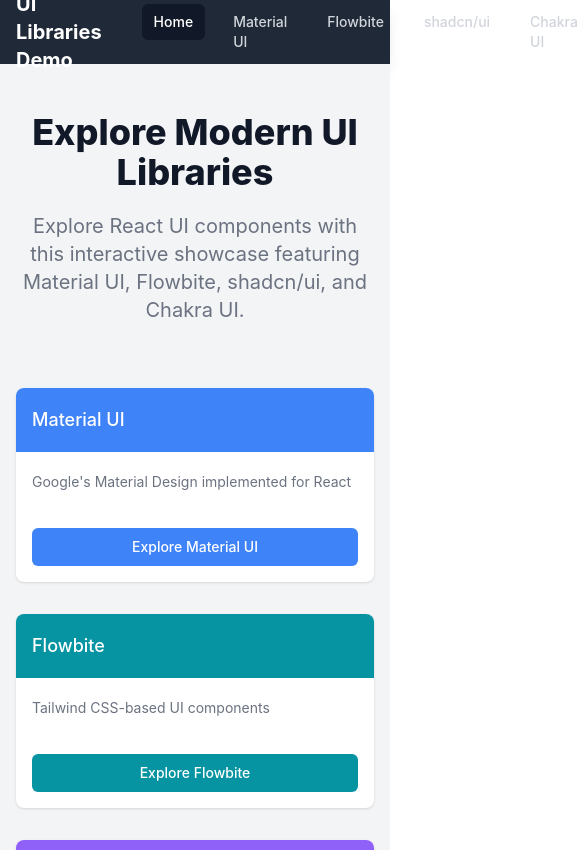
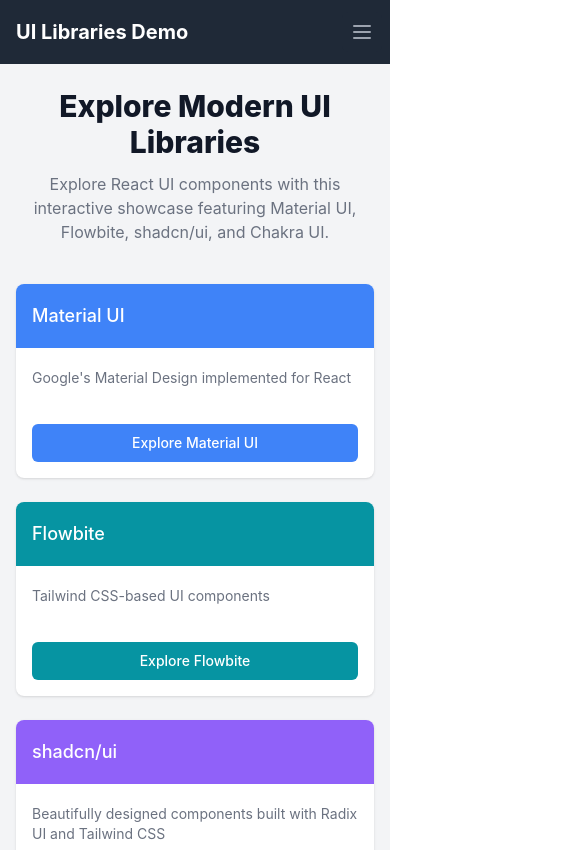
Before and after one commit to ashlynmaria/ui-libraries-demo, a React (Create React App) app: page / in a window 390 px wide. Shown: the top 850 px of the page, 585 px wide, since content can reach past the window. Built offline with nearby package versions, Linux system fonts and the light colour scheme.

Commit message:
Update App.js

```diff
--- a/src/App.js
+++ b/src/App.js
@@ -1,4 +1,4 @@
-import React from 'react';
+import React, { useState } from 'react';
 import { BrowserRouter as Router, Route, Link, Routes, useLocation } from 'react-router-dom';
 import { ChakraProvider } from "@chakra-ui/react";
 import MaterialUIPage from './pages/MaterialUIPage';
@@ -6,14 +6,15 @@ import FlowbitePage from './pages/FlowbitePage';
 import ShadcnPage from './pages/ShadcnPage';
 import ChakraUIPage from './pages/ChakraUIPage';
 
-function NavLink({ to, children }) {
+function NavLink({ to, children, onClick }) {
   const location = useLocation();
   const isActive = location.pathname === to;
 
   return (
     <Link
       to={to}
-      className={`px-3 py-2 rounded-md text-sm font-medium ${
+      onClick={onClick}
+      className={`block px-3 py-2 rounded-md text-base font-medium ${
         isActive
           ? 'bg-gray-900 text-white'
           : 'text-gray-300 hover:bg-gray-700 hover:text-white'
@@ -25,12 +26,24 @@ function NavLink({ to, children }) {
 }
 
 function Navigation() {
+  const [isOpen, setIsOpen] = useState(false);
+
+  const toggleMenu = () => {
+    setIsOpen(!isOpen);
+  };
+
+  const closeMenu = () => {
+    setIsOpen(false);
+  };
+
   return (
     <nav className="bg-gray-800 shadow-lg">
       <div className="max-w-7xl mx-auto px-4 sm:px-6 lg:px-8">
         <div className="flex items-center justify-between h-16">
           <div className="flex items-center">
             <span className="text-white font-bold text-xl">UI Libraries Demo</span>
+          </div>
+          <div className="hidden md:block">
             <div className="ml-10 flex items-baseline space-x-4">
               <NavLink to="/">Home</NavLink>
               <NavLink to="/material-ui">Material UI</NavLink>
@@ -39,8 +52,40 @@ function Navigation() {
               <NavLink to="/chakra-ui">Chakra UI</NavLink>
             </div>
           </div>
+          <div className="-mr-2 flex md:hidden">
+            <button
+              onClick={toggleMenu}
+              type="button"
+              className="bg-gray-800 inline-flex items-center justify-center p-2 rounded-md text-gray-400 hover:text-white hover:bg-gray-700 focus:outline-none focus:ring-2 focus:ring-offset-2 focus:ring-offset-gray-800 focus:ring-white"
+              aria-controls="mobile-menu"
+              aria-expanded="false"
+            >
+              <span className="sr-only">Open main menu</span>
+              {!isOpen ? (
+                <svg className="block h-6 w-6" xmlns="http://www.w3.org/2000/svg" fill="none" viewBox="0 0 24 24" stroke="currentColor" aria-hidden="true">
+                  <path strokeLinecap="round" strokeLinejoin="round" strokeWidth="2" d="M4 6h16M4 12h16M4 18h16" />
+                </svg>
+              ) : (
+                <svg className="block h-6 w-6" xmlns="http://www.w3.org/2000/svg" fill="none" viewBox="0 0 24 24" stroke="currentColor" aria-hidden="true">
+                  <path strokeLinecap="round" strokeLinejoin="round" strokeWidth="2" d="M6 18L18 6M6 6l12 12" />
+                </svg>
+              )}
+            </button>
+          </div>
         </div>
       </div>
+
+      {isOpen && (
+        <div className="md:hidden" id="mobile-menu">
+          <div className="px-2 pt-2 pb-3 space-y-1 sm:px-3">
+            <NavLink to="/" onClick={closeMenu}>Home</NavLink>
+            <NavLink to="/material-ui" onClick={closeMenu}>Material UI</NavLink>
+            <NavLink to="/flowbite" onClick={closeMenu}>Flowbite</NavLink>
+            <NavLink to="/shadcn" onClick={closeMenu}>shadcn/ui</NavLink>
+            <NavLink to="/chakra-ui" onClick={closeMenu}>Chakra UI</NavLink>
+          </div>
+        </div>
+      )}
     </nav>
   );
 }
@@ -48,17 +93,17 @@ function Navigation() {
 function Home() {
   return (
     <div className="bg-gray-100 min-h-screen">
-      <div className="max-w-7xl mx-auto py-12 px-4 sm:px-6 lg:px-8">
+      <div className="max-w-7xl mx-auto py-6 sm:py-12 px-4 sm:px-6 lg:px-8">
         <div className="text-center">
-          <h1 className="text-4xl font-extrabold text-gray-900 sm:text-5xl sm:tracking-tight lg:text-6xl">
+          <h1 className="text-3xl sm:text-4xl md:text-5xl font-extrabold text-gray-900 sm:tracking-tight lg:text-6xl">
             Explore Modern UI Libraries
           </h1>
-          <p className="mt-5 max-w-xl mx-auto text-xl text-gray-500">
+          <p className="mt-3 max-w-md mx-auto text-base sm:text-lg md:mt-5 md:text-xl text-gray-500">
             Explore React UI components with this interactive showcase featuring Material UI, Flowbite, shadcn/ui, and Chakra UI.
           </p>
         </div>
 
-        <div className="mt-16 grid gap-8 md:grid-cols-2 lg:grid-cols-4">
+        <div className="mt-10 sm:mt-16 grid gap-6 md:grid-cols-2 lg:grid-cols-4">
           {[
             { name: 'Material UI', description: 'Google\'s Material Design implemented for React', link: '/material-ui', color: 'bg-blue-500' },
             { name: 'Flowbite', description: 'Tailwind CSS-based UI components', link: '/flowbite', color: 'bg-teal-500' },
```
